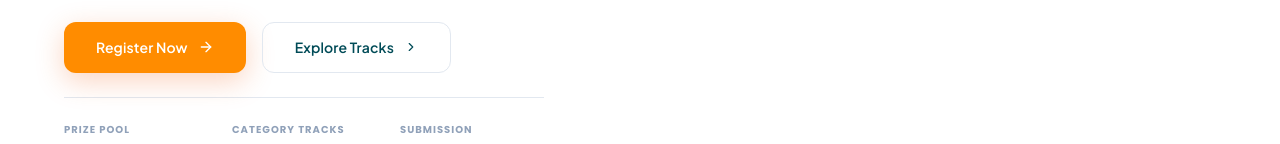
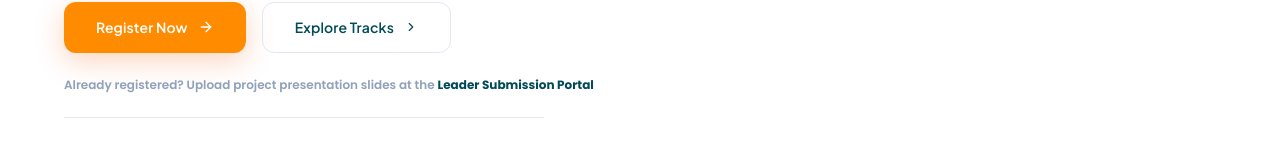
Before and after one commit to insurancevalliortho-hash/valli, a Next.js app: page /iyakkam/technnovations in a window 1280 px wide. Shown: the part 461-605 px from the top of the page. Built offline with nearby package versions, Linux system fonts and the light colour scheme.

Commit message:
docs: add leader portal login instructions and link details on main landing page

```diff
--- a/src/app/iyakkam/technnovations/page.tsx
+++ b/src/app/iyakkam/technnovations/page.tsx
@@ -189,6 +189,18 @@ function HeroSection() {
                 Explore Tracks <ChevronRight size={14} />
               </a>
             </motion.div>
+
+            <motion.p
+              initial={{ opacity: 0, y: 15 }}
+              animate={{ opacity: 1, y: 0 }}
+              transition={{ duration: 0.5, delay: 0.45 }}
+              className="text-xs font-semibold text-slate-400 mt-2 text-left"
+            >
+              Already registered? Upload project presentation slides at the{" "}
+              <Link href="/iyakkam/technnovations/portal" className="text-teal hover:underline font-bold">
+                Leader Submission Portal
+              </Link>
+            </motion.p>
 
             {/* Telemetry info ribbon (Minimalist / Editorial) */}
             <motion.div
@@ -524,6 +536,11 @@ function RegisterSection() {
                   icon: <svg className="w-5 h-5 text-teal" fill="none" stroke="currentColor" viewBox="0 0 24 24" strokeWidth="2.5"><path strokeLinecap="round" strokeLinejoin="round" d="M9 12l2 2 4-4m5.618-4.016A11.955 11.955 0 0112 2.944a11.955 11.955 0 01-8.618 3.04A12.02 12.02 0 003 9c0 5.591 3.824 10.29 9 11.622 5.176-1.332 9-6.03 9-11.622 0-1.042-.133-2.052-.382-3.016z" /></svg>
                 },
                 {
+                  title: "Leader Submission Portal",
+                  desc: "Log in with your Team Registration Code and Email to upload project PPT/PDF (up to 5MB).",
+                  icon: <svg className="w-5 h-5 text-teal" fill="none" stroke="currentColor" viewBox="0 0 24 24" strokeWidth="2.5"><path strokeLinecap="round" strokeLinejoin="round" d="M4 16v1a3 3 0 003 3h10a3 3 0 003-3v-1m-4-8l-4-4m0 0L8 8m4-4v12" /></svg>
+                },
+                {
                   title: "Acceptance Notice",
                   desc: "Review notifications dispatched within 48 hours of document uploads.",
                   icon: <svg className="w-5 h-5 text-teal" fill="none" stroke="currentColor" viewBox="0 0 24 24" strokeWidth="2.5"><path strokeLinecap="round" strokeLinejoin="round" d="M3 19v-8.93a2 2 0 01.89-1.664l8-5.333a2 2 0 012.22 0l8 5.333A2 2 0 0121 10.07V19M3 19a2 2 0 002 2h14a2 2 0 002-2M3 19l6.75-4.5M21 19l-6.75-4.5M3 10l6.75 4.5M21 10l-6.75 4.5m0 0l-2.25-1.5a2 2 0 00-2.5 0l-2.25 1.5" /></svg>
```
